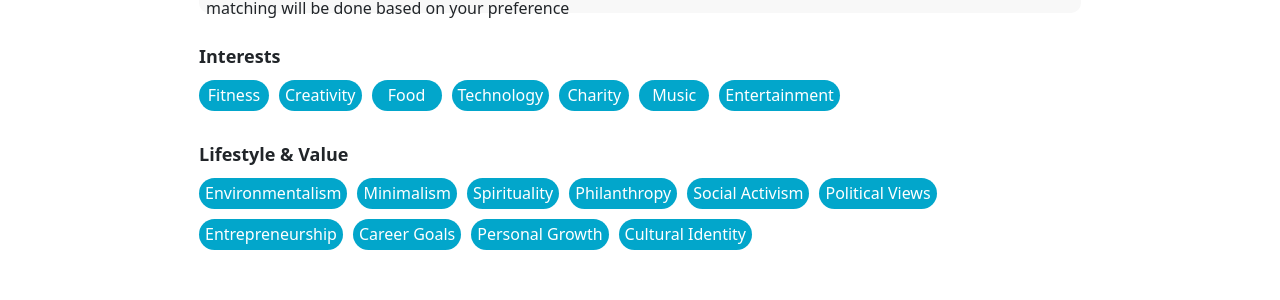
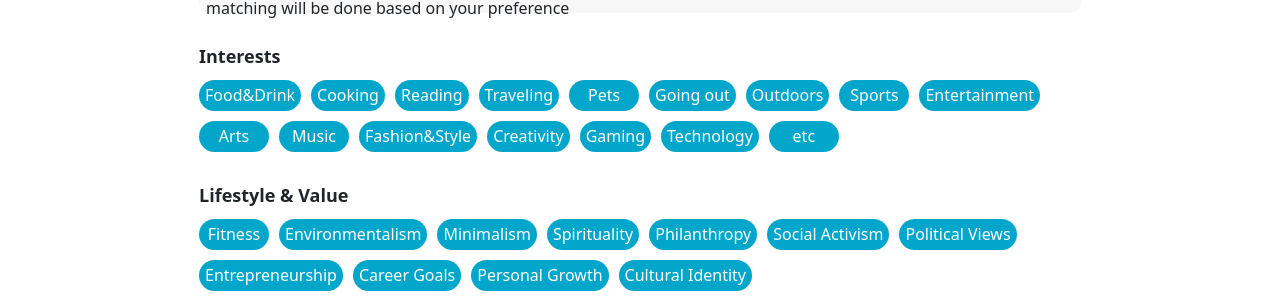
Before and after one commit to SSUlay-R/SSUlay-frontend, a React (Create React App) app in the folder ssulay-front/: page /buddy/prefer in a window 1280 px wide. Shown: the part 346-646 px from the top of the page. Built offline with nearby package versions, Linux system fonts and the light colour scheme; no server answers; the database is empty.

Commit message:
Fix : merge안돼서 직접 클론해서 올려버림

```diff
--- a/ssulay-front/src/App.js
+++ b/ssulay-front/src/App.js
@@ -17,7 +17,7 @@ import { AuthContext } from './context/AuthContext';
 import BuddyProgramPage from './pages/BuddyProgramPage';
 import AdminPage from './pages/AdminPage';
 import DummyDataPage from './pages/DummyDataPage';
-import GaleShapelyAlgorithm from "./components/GaleShapelyAlgorithm";
+import GaleShapelyAlgorithm from "./Function/GaleShapelyAlgorithm";
 
 function App() {
   const { currentUser } = useContext(AuthContext);
@@ -45,7 +45,6 @@ function App() {
           <Route path="/dummy" element={<DummyDataPage />} />
           <Route path="/admin" element={<AdminPage/>}/>
           <Route path="/gsa" element={<GaleShapelyAlgorithm />} />
-
         </Routes>
       </Layout>
     </Router>
--- a/ssulay-front/src/components/BuddySearch.jsx
+++ b/ssulay-front/src/components/BuddySearch.jsx
@@ -3,14 +3,14 @@ import "./BuddySearch.css";
 import ResultTag from './ResultTag';
 import TagBlock from './TagBlock';
 import Table from './Table';
-import { collection, getDocs, doc, updateDoc,getDoc } from "firebase/firestore";
+import { collection, getDocs, doc, updateDoc } from "firebase/firestore";
 import { db } from '../config/firebase';
 import { AuthContext } from "../context/AuthContext";
 
 export default function BuddySearch() {
   const [selectedBuddy, setSelectedBuddy] = useState([]);  //선호 버디목록에 선택된 버디들
-  const [selectedTags, setSelectedTags] = useState([]); //검색 필터링용 태그
-  const [rankedBuddy, setRankedBuddy] = useState([]); //랭킹 매겨진 버디들
+  const [selectedTags,setSelectedTags]=useState([]); //검색 필터링용 태그
+  const [rankedBuddy, setRankedBuddy]=useState([]); //랭킹 매겨진 버디들
   const [showRankingError, setShowRankingError] = useState(''); //랭킹 유효성검사 관련 메시지
   const [searchedBuddy, setSearchBuddy] = useState([]); //검색 결과 리스트
   const [users, setUsers] = useState([]);// db users
@@ -20,55 +20,44 @@ export default function BuddySearch() {
       const fetchData = async () => {
         const usersCollection = collection(db, 'users');
         const userSnapshot = await getDocs(usersCollection);
-
-      let userList = [];
-      for (let doci of userSnapshot.docs) {
-        const data = doci.data();
-
-        const interestTagsDocRef = await doc(db, 'interestTag', data.uid);
-        //console.log(interestTagsDocRef);
-        const interestTagsSnapshot = await getDoc(interestTagsDocRef);
-
-        // Assuming that interests are stored as an array of strings
-        let interests = [];
-        if(interestTagsSnapshot.exists()) {
-          const interestTagsData = interestTagsSnapshot.data();
-          for (const [key, value] of Object.entries(interestTagsData)) {
-            if (value && value.length > 0) { // If the value array is not empty
-              interests.push(key);
-            }
-          }
-        }
-
-        userList.push({
+        const userList = userSnapshot.docs.map(doc => {
+          const data = doc.data();
+          return {
             userName: data.userName,
-          interests: interests.join(", "),
-          lifestyle:"",//data.lifestyleTags.join(", "),
+            interests: data.interestTags.join(", "),
+            lifestyle: data.lifestyleTags.join(", "),
             uid: data.uid,
+          };
         });
-      }
-
         setUsers(userList);
-      //console.log(userList);
+        console.log(userList); // Add this line to log your users data
       };
-
 
       fetchData();
     }, []);
 
 
+  const interests = [
 
-
-  const interests = [
-    "Fitness",
+    "Food&Drink",
+    "Cooking",
+    "Reading",
+    "Traveling",
+    "Pets",
+    "Going out",
+    "Outdoors",
+    "Sports",
+    "Entertainment",
+    "Arts",
+    "Music",
+    "Fashion&Style",
     "Creativity",
-    "Food",
+    "Gaming",
     "Technology",
-    "Charity",
-    "Music",
-    "Entertainment",
+    "etc"
   ];
-  const lifestyles = [
+  const lifestyles=[
+    "Fitness", //Diet and Nutirition
     "Environmentalism",
     "Minimalism",
     "Spirituality",
@@ -80,22 +69,22 @@ export default function BuddySearch() {
     "Personal Growth",
     "Cultural Identity"
   ]
-  const columns = useMemo(
-    () => [
+  const columns= useMemo(
+    ()=>[
       {
-        accessor: "userName",
-        Header: "User name",
+        accessor:"userName",
+        Header:"User name",
       },
       {
-        accessor: "interests",
-        Header: "Interests",
+        accessor:"interests",
+        Header:"Interests",
       },
       {
-        accessor: "lifestyle",
-        Header: "Lifestyle",
+        accessor:"lifestyle",
+        Header:"Lifestyle",
       },
 
-    ], []
+    ],[]
   );
   const data = useMemo(() => users, [users]);
   const handleSelectRow = (rowData) => {
@@ -105,7 +94,7 @@ export default function BuddySearch() {
     }
   };
   const handleRankRow = (rowData, rank) => {
-    if (rank === 0) {
+    if ( rank === 0 ) {
       setRankedBuddy(rankedBuddy.filter((row) => row.userName !== rowData.userName));
     } else {
       const dataWithRank = { ...rowData, rank };
@@ -115,24 +104,24 @@ export default function BuddySearch() {
       });
     }
   };
-  const handleSelectedTag = (tag) => {
-    if (selectedTags.includes(tag)) {
-      setSelectedTags(selectedTags.filter((selectedTag) => selectedTag !== tag)); //이미 존재하면 해당 태그만 제외하고 다시 배열을 만듦
-    } else {
+  const handleSelectedTag= (tag)=>{
+    if(selectedTags.includes(tag)){
+      setSelectedTags(selectedTags.filter((selectedTag)=>selectedTag!==tag)); //이미 존재하면 해당 태그만 제외하고 다시 배열을 만듦
+    } else{
       setSelectedTags([...selectedTags, tag]);
     }
   }
 
   //검색 필터링 함수, 검색버튼 누를 때 실행
   const searchBuddy = () => {
-    //console.log(currentUser)
+    console.log(currentUser)
     let filteredData = data;
     if (selectedTags.length > 0) {
       filteredData = data.filter((row) => {
         // Convert the comma-separated tag strings back into arrays of tags
-      const interestsArray = row.interests ? row.interests.split(", ") : [];
-      const lifestyleArray = row.lifestyle ? row.lifestyle.split(", ") : [];
-        //console.log(interestsArray);
+        const interestsArray = row.interests.split(", ");
+        const lifestyleArray = row.lifestyle.split(", ");
+
         // Check if any of the individual tags are included in the selected tags
         return (
           interestsArray.some(tag => selectedTags.includes(tag)) ||
@@ -143,14 +132,14 @@ export default function BuddySearch() {
     setSearchBuddy(filteredData);
   };
 
-  const handleSubmit = async () => {
+  const handleSubmit = async() => {
     const ranks = rankedBuddy.map(row => row.rank);
     const hasDuplicateRanks = (new Set(ranks)).size !== ranks.length; // 랭킹 중복있나 확인
-    const hasAllRanks = (new Set(ranks).size !== 3); //랭킹 모두 가지고 있는지 확인
+    const hasAllRanks=(new Set(ranks).size !==3); //랭킹 모두 가지고 있는지 확인
     if (hasDuplicateRanks) {
       setShowRankingError('** Please assign unique rankings to the selected buddies.');
     }
-    else if (hasAllRanks) {
+    else if(hasAllRanks){
       setShowRankingError('** Please assign rankings to the all buddies.');
     } else {
       // 정상일경우 제출할 로직 여기에 작성
@@ -171,7 +160,7 @@ export default function BuddySearch() {
     <>
       <div className="buddy-page-container">
         <h1 className="buddy-page-title">Choose your preferred buddies</h1>
-        <hr />
+        <hr/>
         <div className="box-container">
         The list below is Soongsil students who applied for the Buddy program. Please read the information about the students, select 3 students who you want to be matched as a buddy and submit. Please make sure that the matching will be done based on your preference
         </div>
@@ -180,7 +169,7 @@ export default function BuddySearch() {
             Interests
           </div>
           <div className="tags">
-            {interests.map((interest, index) => (
+            {interests.map((interest, index)=> (
               <TagBlock key={index}
               isSelected={selectedTags.includes(interest)}
               onClick={handleSelectedTag}>{interest}</TagBlock>
@@ -193,7 +182,7 @@ export default function BuddySearch() {
             Lifestyle & Value
           </div>
           <div className="tags">
-            {lifestyles.map((lifestyle, index) => (
+            {lifestyles.map((lifestyle, index)=> (
               <TagBlock key={index}
               isSelected={selectedTags.includes(lifestyle)}
               onClick={handleSelectedTag}>{lifestyle}</TagBlock>
@@ -202,9 +191,9 @@ export default function BuddySearch() {
         </div>
         <div className="search-result">
           <div className="semi-title">Search result</div>
-          <hr />
+          <hr/>
           <div className="selected-tags">
-            {selectedTags.map((tag, index) => (
+            {selectedTags.map((tag, index)=>(
               <ResultTag key={index} onRemoveTag={handleSelectedTag}>{tag}</ResultTag>
             ))}
             <button className="search-btn" onClick={searchBuddy}>Search</button>
@@ -212,13 +201,13 @@ export default function BuddySearch() {
           <div className="result-table-container">
             <div className="result-counter">{searchedBuddy.length} results</div>
             <div className="result-table">
-              <Table columns={columns} data={searchedBuddy} handleSelectRow={handleSelectRow} />
+              <Table columns={columns} data={searchedBuddy} handleSelectRow={handleSelectRow}/>
             </div>
           </div>
           <div className="selected-container">
             <div className="semi-title">Selected</div>
             <div className="selected-table">
-              <Table columns={columns} data={selectedBuddy} handleRankRow={handleRankRow} />
+              <Table columns={columns} data={selectedBuddy} handleRankRow={handleRankRow}/>
             </div>
           </div>
           {showRankingError && (
--- a/ssulay-front/src/pages/AdminPage.jsx
+++ b/ssulay-front/src/pages/AdminPage.jsx
@@ -67,6 +67,7 @@ const handlePageOpenBtn=()=>{
         <div className="matching-result-container">
           <h1 className="admin-page-title">매칭 결과</h1>
           <hr />
+
           <div className="result-table-container"></div>
         </div>
       </div>
--- a/ssulay-front/src/pages/CompletePage.jsx
+++ b/ssulay-front/src/pages/CompletePage.jsx
@@ -1,33 +1,21 @@
-import React,{useEffect} from 'react';
+import React,{useEffect, useState} from 'react';
 import "./CompletePage.css";
 import { Link } from 'react-router-dom';
-import { collection, getDocs,query, where, collectionGroup } from 'firebase/firestore';
-import { db } from '../config/firebase';
-
+import axios from 'axios';
 
 export default function CompletePage() {
+  const[similarity, setsimilarity] =useState(null);
+  const keyword1= 'apple';
+  const keyword2= 'orange';
 
-
-  // useEffect(() => {
-  //   const fetchData = async () => {
-  //     const usersCollection = collection(db, 'fakeUser','test');
-  //     const docRef= collection(db,"interestTags");
-  //     const interestTags = query(usersCollection, where('interestTag','==',docRef));
-  //     const userSnapshot = await getDocs(usersCollection);
-  //     const userList = userSnapshot.docs.map((doc) => {
-  //       const data = doc.data();
-  //       return {
-  //         test:data.test,
-  //         interestTag: interestTags,
-  //       };
-  //     });
-
-  //     console.log(userList);
-  //   };
-
-  //   fetchData();
-  // }, []);
-
+  useEffect(()=>{
+    axios.get('/similarity',{
+      params:{ keyword1 : keyword1,
+        keyword2: keyword2}
+    })
+    .then(response=>setsimilarity(response.data.similarity))
+    .catch(error=>console.error(error));
+  })
   return (
     <>
       <div className="container">
@@ -36,6 +24,11 @@ export default function CompletePage() {
         </div>
         <Link to="/"><button className="submit-btn">Confirm
         </button></Link>
+        {similarity !==null ? (
+          <p> Similarity: {similarity}</p>
+        ):(
+          <p>Loading</p>
+        )}
       </div>
 
     </>
```
Also changed, not shown: ssulay-front/src/components/AutoPreferPriority.jsx (added, +122 -0 lines), ssulay-front/src/setupProxy.js (added, +27 -0 lines), 1 other file (tests, documents, lock files or other folders). Lines whose indentation alone changed are shown as unchanged.
